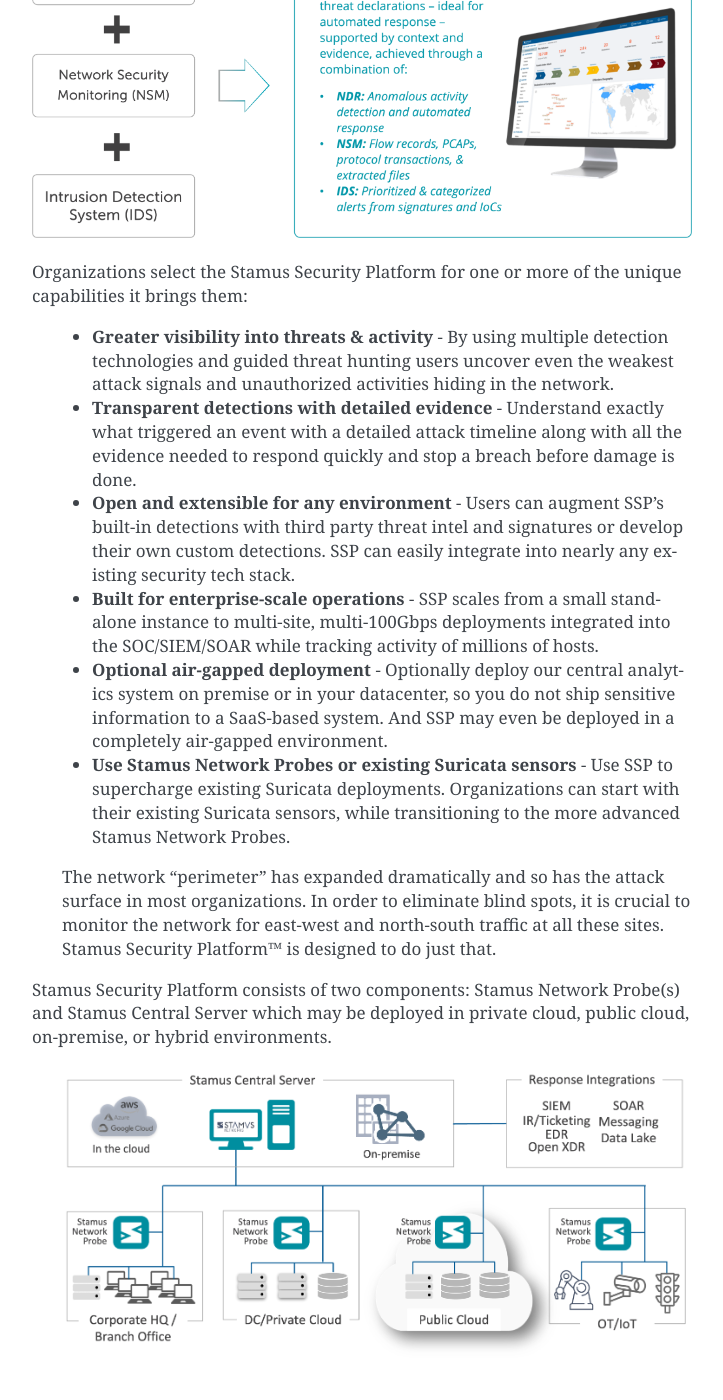
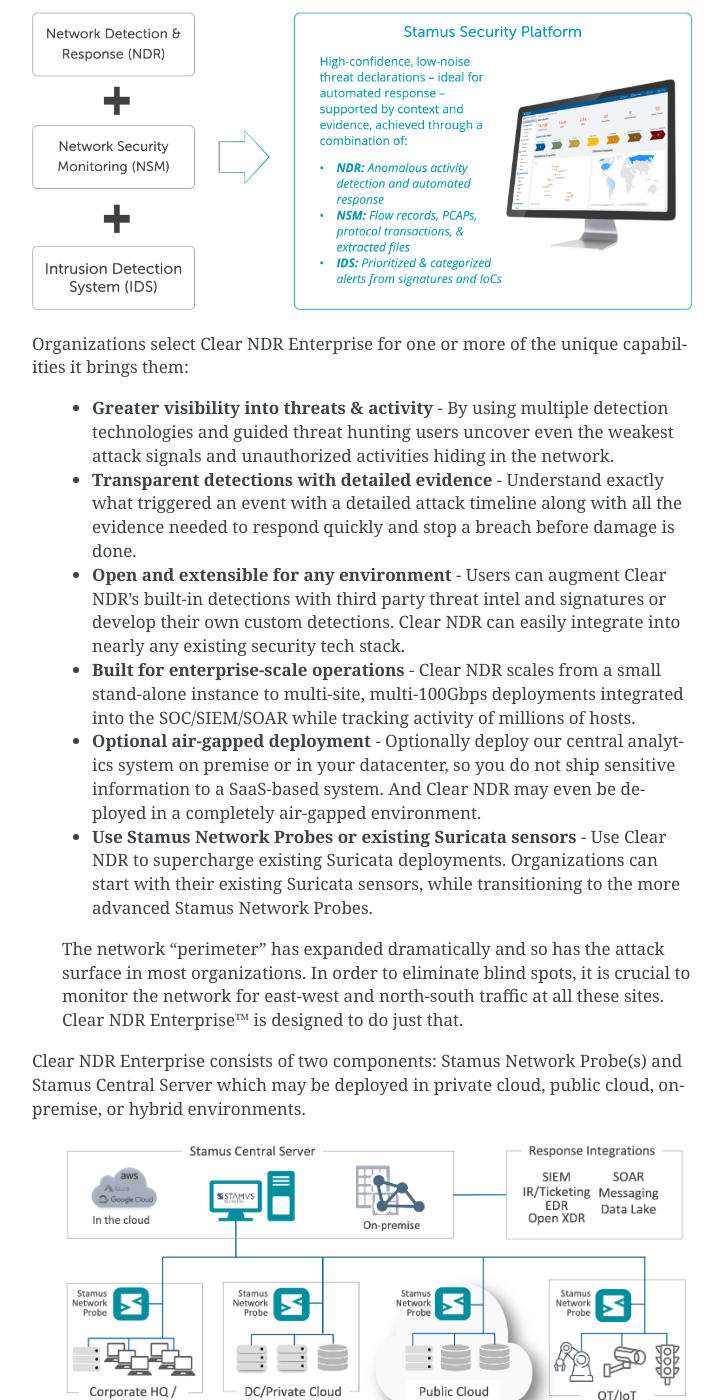
Before and after one commit to StamusNetworks/suricata-4-analysts, a Sphinx documentation site: the page built from source/about-stamus.rst, in a window 1280 px wide and 1400 px high, scrolled down 2883 px. Shown: the whole window, without its empty margins (388-1111 px from the left). Built offline with Sphinx 7.4.7, drawn with Linux system fonts in a browser that asks for light colours; some of the changed text lies outside the part shown.

Commit message:
stamus: update product line and description

```diff
--- a/source/about-stamus.rst
+++ b/source/about-stamus.rst
@@ -22,13 +22,14 @@
 In addition to extensive contributions to Suricata itself, the team at Stamus Labs have six active projects underway.
 
  - Since 2014, Stamus Networks has developed and maintained SELKS, the popular turnkey Suricata-based open source intrusion detection system (IDS), Network Security Monitoring (NSM), and threat hunting system. Whilst building SELKS, Stamus Networks created nearly 30 dashboards comprised of over 400 visualizations for use with data generated by Suricata with any Elastic stack. These dashboards can also be used separately.
- - In 2020, Stamus Networks introduced the Stamus App for Splunk which is a free and open source Splunk app for investigating and hunting in the IDS alert data and protocol transaction logs generated by Suricata sensors. This Splunk app also provides complete access to data from Stamus Security Platform.
+ - In 2020, Stamus Networks introduced the Stamus App for Splunk which is a free and open source Splunk app for investigating and hunting in the IDS alert data and protocol transaction logs generated by Suricata sensors. This Splunk app also provides complete access to data from Clear NDR Enterprise.
  - Also in 2020, Stamus Networks introduced GopherCAP, an innovative PCAP manipulation application that provides accurate playback of extra large PCAP files directly from tar archives.
  - In January 2022, Stamus Networks introduced the Suricata Language Server, a tool that adds syntax checking, performance guidance, and auto-completion to popular text editors for Suricata signature developers.
  - In November 2022, the company published the "Security Analyst's Guide to Suricata" - the world's first practical guide for unlocking the full potential of Suricata. Co-authored by Éric and Peter, it is written for security operations center (SOC) analysts and threat hunters who use Suricata to gain insights into what is taking place on their networks. The book provides vital information on entry points and in-depth analysis on the most important Suricata features.
  - Also, in November 2022, Stamus Networks introduced a free Suricata ruleset specifically focused on detecting lateral movement in Microsoft Windows environments
  - In 2023, Stamus Networks introduced Jupyter Playbooks for Suricata
  - Also in 2023, Stamus Networks introduced a set of free newly-registered domain threat intelligence feeds, optimized for Suricata.
+ - In 2024, Stamus Networks announced a Clear NDR Community, a free and open source version of Clear NDR Enterprise that is the successor of SELKS.
 
 Visit `Stamus Labs page <https://www.stamus-networks.com/stamus-labs>`_ to learn more.
 
@@ -44,13 +45,13 @@
 Technology Proven in NATO Cyber Exercises
 -----------------------------------------
 
-For the past five years, Stamus Networks and SSP have been invited by the NATO Cooperative Cyber Defense Center of Excellence (CCDCOE) to join their annual Locked Shields and Crossed Swords live fire exercises where the company refines and validates its latest threat detection capabilities.
+For more than five years, Stamus Networks and Clear NDR have been invited by the NATO Cooperative Cyber Defense Center of Excellence (CCDCOE) to join their annual Locked Shields and Crossed Swords live fire exercises where the company refines and validates its latest threat detection capabilities.
 
-The Stamus Security Platform™ (SSP)
+The Clear NDR Enterprise™ (Clear NDR)
 -----------------------------------
-Stamus Security Platform™ (SSP) is an open network detection and response solution (NDR) built on a Suricata foundation that delivers actionable network visibility and powerful threat detection to enterprise security teams.
+Clear NDR Enterprise™ (Clear NDR) is an open network detection and response solution (NDR) built on a Suricata foundation that delivers actionable network visibility and powerful threat detection to enterprise security teams.
 
-By combining the best capabilities of intrusion detection systems (IDS), network security monitoring (NSM), and network detection and response (NDR), the Stamus Security Platform is a new generation of NDR that helps organizations expose serious threats and unauthorized activity lurking in their network.
+By combining the best capabilities of intrusion detection systems (IDS), network security monitoring (NSM), and network detection and response (NDR), Clear NDR Enterprise is a new generation of NDR that helps organizations expose serious threats and unauthorized activity lurking in their network.
 
 This helps reduce tool sprawl and helps organizations meet their governance, risk, compliance, and operational security challenges with a single consolidated solution.
 
@@ -58,18 +59,18 @@
 .. image:: img/sn-3-to-1-without-negatives.png
 
 
-Organizations select the Stamus Security Platform for one or more of the unique capabilities it brings them:
+Organizations select Clear NDR Enterprise for one or more of the unique capabilities it brings them:
 
  - **Greater visibility into threats & activity** - By using multiple detection technologies and guided threat hunting users uncover even the weakest attack signals and unauthorized activities hiding in the network.
  - **Transparent detections with detailed evidence** - Understand exactly what triggered an event with a detailed attack timeline along with all the evidence needed to respond quickly and stop a breach before damage is done.
- - **Open and extensible for any environment** - Users can augment SSP’s built-in detections with third party threat intel and signatures or develop their own custom detections. SSP can easily integrate into nearly any existing security tech stack.
- - **Built for enterprise-scale operations** - SSP scales from a small stand-alone instance to multi-site, multi-100Gbps deployments integrated into the SOC/SIEM/SOAR while tracking activity of millions of hosts.
- - **Optional air-gapped deployment** - Optionally deploy our central analytics system on premise or in your datacenter, so you do not ship sensitive information to a SaaS-based system. And SSP may even be deployed in a completely air-gapped environment.
- - **Use Stamus Network Probes or existing Suricata sensors** - Use SSP to supercharge existing Suricata deployments.  Organizations can start with their existing Suricata sensors, while transitioning to the more advanced Stamus Network Probes.
+ - **Open and extensible for any environment** - Users can augment Clear NDR’s built-in detections with third party threat intel and signatures or develop their own custom detections. Clear NDR can easily integrate into nearly any existing security tech stack.
+ - **Built for enterprise-scale operations** - Clear NDR scales from a small stand-alone instance to multi-site, multi-100Gbps deployments integrated into the SOC/SIEM/SOAR while tracking activity of millions of hosts.
+ - **Optional air-gapped deployment** - Optionally deploy our central analytics system on premise or in your datacenter, so you do not ship sensitive information to a SaaS-based system. And Clear NDR may even be deployed in a completely air-gapped environment.
+ - **Use Stamus Network Probes or existing Suricata sensors** - Use Clear NDR to supercharge existing Suricata deployments.  Organizations can start with their existing Suricata sensors, while transitioning to the more advanced Stamus Network Probes.
 
- The network "perimeter" has expanded dramatically and so has the attack surface in most organizations. In order to eliminate blind spots, it is crucial to monitor the network for east-west and north-south traffic at all these sites. Stamus Security Platform™ is designed to do just that.
+ The network "perimeter" has expanded dramatically and so has the attack surface in most organizations. In order to eliminate blind spots, it is crucial to monitor the network for east-west and north-south traffic at all these sites. Clear NDR Enterprise™ is designed to do just that.
 
-Stamus Security Platform consists of two components: Stamus Network Probe(s) and Stamus Central Server which may be deployed in private cloud, public cloud, on-premise, or hybrid environments.
+Clear NDR Enterprise consists of two components: Stamus Network Probe(s) and Stamus Central Server which may be deployed in private cloud, public cloud, on-premise, or hybrid environments.
 
 .. image:: img/sn-network-diagram.png
 
@@ -90,33 +91,35 @@
 Straightforward Licensing
 ~~~~~~~~~~~~~~~~~~~~~~~~~
 
-Pricing for Stamus Security Platform is based on the number of links being monitored and the speed of those links. This simple licensing model supports an unlimited number of users and hosts.
+Pricing for Clear NDR Enterprise is based on the number of links being monitored and the speed of those links. This simple licensing model supports an unlimited number of users and hosts.
 
-SSP is available in two simple license tiers to fit the needs of the organization. The table below summarizes the differences between these two license tiers.
+Clear NDR is available in two simple license tiers to fit the needs of the organization. The table below summarizes the differences between these two license tiers.
 
 
 
-+------------------------------------------------------------------+-----------+------------+
-|                                                                  | Stamus ND | Stamus NDR |
-+==================================================================+===========+============+
-| Signature and reputation list-based threat detection             | ✓         | ✓          |
-+------------------------------------------------------------------+-----------+------------+
-| Flow and protocol-based data enrichment and event capture        | ✓         | ✓          |
-+------------------------------------------------------------------+-----------+------------+
-| Tagging and classification for auto event triage                 | ✓         | ✓          |
-+------------------------------------------------------------------+-----------+------------+
-| Guided threat hunting                                            | ✓         | ✓          |
-+------------------------------------------------------------------+-----------+------------+
-| Machine learning and algorithmic detection engines               |           | ✓          |
-+------------------------------------------------------------------+-----------+------------+
-| Stamus threat intelligence and customized detection              |           | ✓          |
-+------------------------------------------------------------------+-----------+------------+
-| Asset-oriented insights                                          |           | ✓          |
-+------------------------------------------------------------------+-----------+------------+
-| Declarations of Compromise™ - high-fidelity threat notifications |           | ✓          |
-+------------------------------------------------------------------+-----------+------------+
++------------------------------------------------------------------+---------------------+----------------------+
+|                                                                  | Clear NDR Community | Clear NDR Enterprise |
++==================================================================+=====================+======================+
+| Signature and reputation list-based threat detection             | ✓                   | ✓                    |
++------------------------------------------------------------------+---------------------+----------------------+
+| Flow and protocol-based data enrichment and event capture        | ✓                   | ✓                    |
++------------------------------------------------------------------+---------------------+----------------------+
+| Tagging and classification for auto event triage                 | ✓                   | ✓                    |
++------------------------------------------------------------------+---------------------+----------------------+
+| Guided threat hunting                                            | ✓                   | ✓                    |
++------------------------------------------------------------------+---------------------+----------------------+
+| Machine learning and algorithmic detection engines               |                     | ✓                    |
++------------------------------------------------------------------+---------------------+----------------------+
+| Stamus threat intelligence and customized detection              |                     | ✓                    |
++------------------------------------------------------------------+---------------------+----------------------+
+| Asset-oriented insights                                          |                     | ✓                    |
++------------------------------------------------------------------+---------------------+----------------------+
+| Declarations of Compromise™ - high-fidelity threat notifications |                     | ✓                    |
++------------------------------------------------------------------+---------------------+----------------------+
+| Declarations of Policy Violations                                |                     | ✓                    |
++------------------------------------------------------------------+---------------------+----------------------+
 
 Learn More
 ----------
 
-Visit the `Stamus Networks website <https://www.stamus-networks.com/>`_ to learn more about the company and request a demonstration of the Stamus Security Platform.
+Visit the `Stamus Networks website <https://www.stamus-networks.com/>`_ to learn more about the company and request a demonstration of Clear NDR Enterprise.
```
